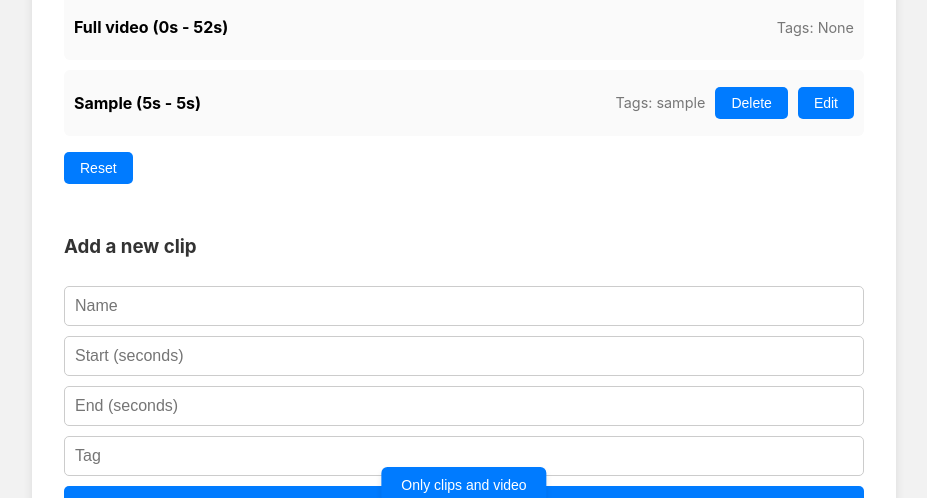
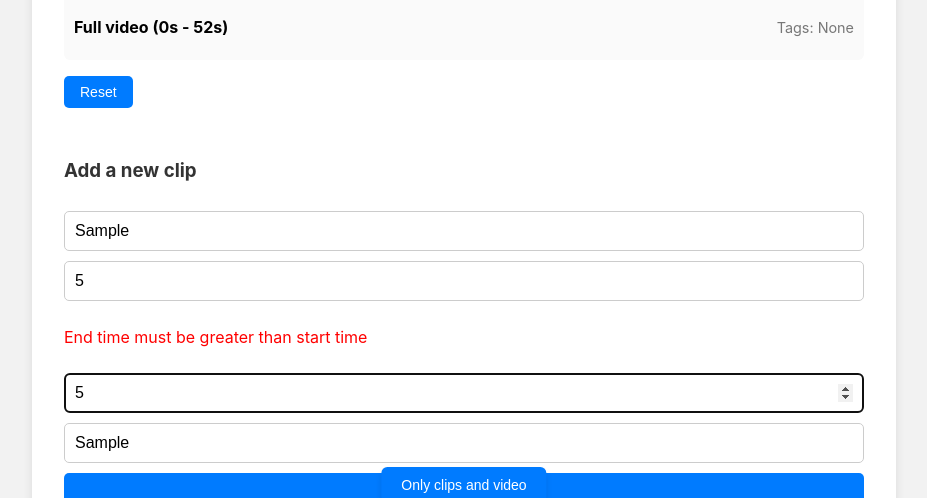
Before and after one commit to JuanEstebanVictoria/Video-slice, a React (Create React App) app: page / in a window 1280 px wide. Both pictures are taken after typing "Sample", "5", "5", "Sample" into the empty fields and a click on the button "Add". Shown: the part 679-1177 px from the top of the page, without its empty margins (176-1103 px from the left). Built offline with nearby package versions, Linux system fonts and the light colour scheme.

Commit message:
validations

```diff
--- a/package.json
+++ b/package.json
@@ -3,15 +3,18 @@
   "version": "0.1.0",
   "private": true,
   "dependencies": {
+    "@hookform/resolvers": "^5.0.1",
     "@testing-library/dom": "^10.4.0",
     "@testing-library/jest-dom": "^6.6.3",
     "@testing-library/react": "^16.3.0",
     "@testing-library/user-event": "^13.5.0",
     "react": "^19.1.0",
     "react-dom": "^19.1.0",
+    "react-hook-form": "^7.56.4",
     "react-router-dom": "^7.6.0",
     "react-scripts": "5.0.1",
-    "web-vitals": "^2.1.4"
+    "web-vitals": "^2.1.4",
+    "yup": "^1.6.1"
   },
   "scripts": {
     "start": "react-scripts start",
--- a/src/components/ClipForm.jsx
+++ b/src/components/ClipForm.jsx
@@ -1,70 +1,66 @@
 // src/components/ClipForm.jsx
 
 // Import React and useState hook to manage local component state
-import React, { useState } from 'react';
+import React from 'react';
+import {useForm} from 'react-hook-form';
 
 // Functional component that renders the form to create new video clips
 // It receives the onAddClip callback function as a prop to handle the new clip submission
 const ClipForm = ({ onAddClip }) => {
     // Local state for the clip's name, start time, end time, and tags
-    const [name, setName] = useState('');
-    const [start, setStart] = useState('');
-    const [end, setEnd] = useState('');
-    const [tags, setTags] = useState('');
+    const {
+        register,
+        handleSubmit,
+        reset,
+        formState: {errors}
+    } = useForm();
 
-    // Handles form submission and triggers the onAddClip callback
-    const handleSubmit = (e) => {
-        e.preventDefault();
-
-        // Basic validation to ensure all required fields are filled
-        if (!name || start === '' || end === '') return;
-
-        // Create a new clip object
+    const onSubmit = (data) => {
         const clip = {
-            name,
-            start: parseFloat(start),
-            end: parseFloat(end),
-            // Converts comma-separated tags into an array and normalizes them
-            tags: tags.split(',').map(t => t.trim().toLowerCase())
+            name : data.name,
+            start : parseFloat(data.start),
+            end : parseFloat(data.end),
+            tags : data.tags.split(',').map(t => t.trim().toLowerCase())
         };
-
-        // Send the new clip data to the parent component
         onAddClip(clip);
-
-        // Reset form fields
-        setName('');
-        setStart('');
-        setEnd('');
-        setTags('');
-    };
+        reset();
+    }
 
     // Render the clip creation form
     return (
-        <form onSubmit={handleSubmit}>
+        <form onSubmit={handleSubmit(onSubmit)}>
             <h3>Add a new clip</h3>
             <input
                 type="text"
                 placeholder="Name"
-                value={name}
-                onChange={(e) => setName(e.target.value)}
+                {...register('name', { required: 'The mame is required',
+                maxlength:{ value: 50, message: 'Maz 50 characters' }
+                })}
             />
+            {errors.start && <p style={{ color: 'red' }}>{errors.start.message}</p>}
+
             <input
                 type="number"
-                placeholder="Start (seconds)"
-                value={start}
-                onChange={(e) => setStart(e.target.value)}
+                placeholder ="Start (seconds)"
+                {...register('start', { required: 'Start time is required',
+                min: { value: 0, message: 'Start time must be greater than 0' }
+                })}
             />
+
+            {errors.end && <p style={{ color: 'red' }}>{errors.end.message}</p>}
             <input
                 type="number"
                 placeholder="End (seconds)"
-                value={end}
-                onChange={(e) => setEnd(e.target.value)}
+                {...register('end', { required: 'End time is required',
+                validate: (value, formValues)=>
+                parseFloat(value) > parseFloat(formValues.start) || 'End time must be greater than start time'
+                })}
             />
+            {errors.tags && <p style={{ color: 'red' }}>{errors.tags.message}</p>}
             <input
                 type="text"
                 placeholder="Tag"
-                value={tags}
-                onChange={(e)=> setTags(e.target.value)}
+                {...register('tags')}
             />
             <button type="submit">Add</button>
         </form>
```
Also changed, not shown: 1 other file (tests, documents, lock files or other folders).
